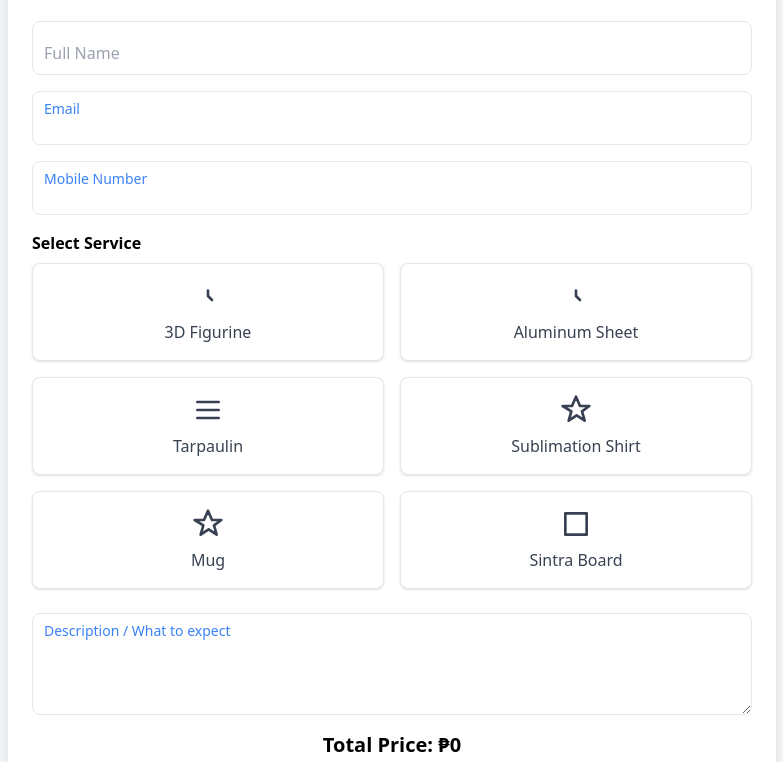
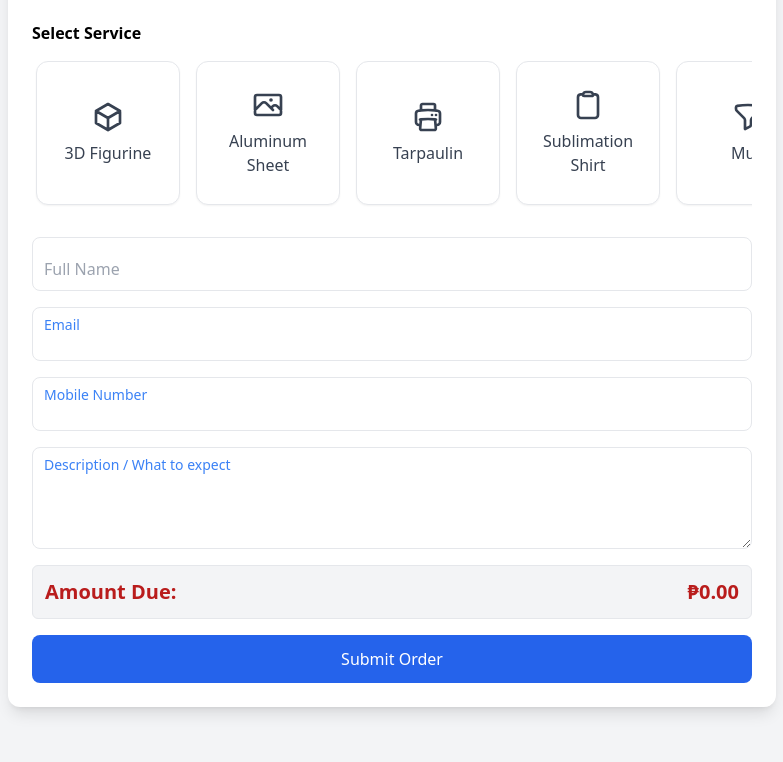
Before and after one commit to jusprint/jusprint.github.io, a plain HTML site: page index.html in a window 1280 px wide. Shown: the part 207-969 px from the top of the page, without its empty margins (248-1031 px from the left). Drawn offline with nearby package versions, Linux system fonts and the light colour scheme.

Commit message:
change the icons of the services

```diff
--- a/index.html
+++ b/index.html
@@ -5,7 +5,16 @@
   <meta name="viewport" content="width=device-width, initial-scale=1.0">
   <title>JUSPrint Order Form</title>
     <link rel="shortcut icon" href="https://scontent.fmnl40-1.fna.fbcdn.net/v/t39.30808-6/627379223_122116955691098233_2918665161886913429_n.jpg?_nc_cat=101&ccb=1-7&_nc_sid=1d70fc&_nc_eui2=AeFJKy_VssOYd-LwrznzdarNHHsWtQy2cYocexa1DLZxioOe8LmJc-UY4sEnqgOCPlKIxSIO-2iV7GvTTYDt1oJv&_nc_ohc=5QosDIq8J2UQ7kNvwEtgbMN&_nc_oc=AdlUNSgWdE9yKLO-2hXGAJJk7BtTe-z91s-UQthHket3-hygI90YSko6PBKdaZ3VRgk&_nc_zt=23&_nc_ht=scontent.fmnl40-1.fna&_nc_gid=l1CGMLu4BLPl66_kJ6BvMg&oh=00_AfsghuYaIqAzmBjMiiJLWDhYHx3W8-tSbw43Emmq3zFOHg&oe=699BA971" type="image/x-icon">
-  <script src="https://www.gstatic.com/firebasejs/9.23.0/firebase-app-compat.js"></script>
+  <style>
+  .no-scrollbar::-webkit-scrollbar {
+    display: none;
+  }
+  .no-scrollbar {
+    -ms-overflow-style: none;  /* IE and Edge */
+    scrollbar-width: none;     /* Firefox */
+  }
+</style>
+    <script src="https://www.gstatic.com/firebasejs/9.23.0/firebase-app-compat.js"></script>
   <script src="https://www.gstatic.com/firebasejs/9.23.0/firebase-firestore-compat.js"></script>
   <script src="https://cdn.tailwindcss.com"></script>
 </head>
@@ -14,6 +23,11 @@
 <div class="w-full max-w-3xl mx-auto bg-white p-6 rounded-xl shadow-lg  ">
     <img class="w-[20%] mx-auto   rounded-full" src="https://scontent.fmnl40-1.fna.fbcdn.net/v/t39.30808-6/627379223_122116955691098233_2918665161886913429_n.jpg?_nc_cat=101&ccb=1-7&_nc_sid=1d70fc&_nc_eui2=AeFJKy_VssOYd-LwrznzdarNHHsWtQy2cYocexa1DLZxioOe8LmJc-UY4sEnqgOCPlKIxSIO-2iV7GvTTYDt1oJv&_nc_ohc=5QosDIq8J2UQ7kNvwEtgbMN&_nc_oc=AdlUNSgWdE9yKLO-2hXGAJJk7BtTe-z91s-UQthHket3-hygI90YSko6PBKdaZ3VRgk&_nc_zt=23&_nc_ht=scontent.fmnl40-1.fna&_nc_gid=l1CGMLu4BLPl66_kJ6BvMg&oh=00_AfsghuYaIqAzmBjMiiJLWDhYHx3W8-tSbw43Emmq3zFOHg&oe=699BA971" alt="">
   <h1 class="text-2xl  text-center mb-6">Place your Order with <span class="font-bold">JUSPrint</span></h1>
+
+
+  <!-- Service Buttons (Generated by script.js) -->
+  <div id="serviceGroup" class="mb-6"></div>
+
 
   <!-- Customer Info -->
   <div class="relative z-0 w-full mb-4">
@@ -31,13 +45,12 @@
     <label for="phone" class="absolute left-3 top-2 text-gray-400 text-sm transition-all peer-placeholder-shown:top-5 peer-placeholder-shown:text-base peer-focus:top-2 peer-focus:text-sm peer-focus:text-blue-500 peer-valid:top-2 peer-valid:text-sm peer-valid:text-blue-500">Mobile Number</label>
   </div>
 
-  <!-- Service Buttons (Generated by script.js) -->
-  <div id="serviceGroup" class="mb-6"></div>
+
 
   <!-- Size Options -->
   <div id="sizeGroup" class="hidden mb-4">
     <p class="font-semibold mb-2">Select Options</p>
-    <div id="sizeOptions" class="flex flex-wrap gap-4"></div>
+    <div id="sizeOptions" class="flex flex-wrap"></div>
   </div>
 
   <!-- Tarpaulin Dimensions -->
@@ -83,7 +96,7 @@
   </div> -->
 
   <!-- Price -->
-  <p class="text-xl font-bold mb-4 text-center">Total Price: ₱<span id="price">0</span></p>
+  <div class="text-xl p-3 border rounded-md bg-gray-100 text-red-700 font-bold mb-4 flex justify-between"><span>Amount Due:</span> <span>₱<span id="price">0.00</span></span></div>
 
   <!-- Submit -->
   <button id="submitBtn" class="w-full bg-blue-600 text-white p-3 rounded-lg hover:bg-blue-700 transition">Submit Order</button>
--- a/script.js
+++ b/script.js
@@ -11,9 +11,7 @@ const heightEl = document.getElementById("height");
 const qtyEl = document.getElementById("qty");
 const priceEl = document.getElementById("price");
 
-// ========================
-// Load services JSON
-// ========================
+
 let servicesData = [];
 
 async function loadServices() {
@@ -23,13 +21,11 @@ async function loadServices() {
   renderServiceButtons();
 }
 
-// ========================
-// Render Service Buttons
-// ========================
+
 function renderServiceButtons() {
   const container = document.getElementById("serviceGroup");
   container.innerHTML = `<p class="font-semibold mb-2">Select Service</p>
-                         <div class="grid grid-cols-2 gap-4" id="serviceButtons"></div>`;
+                         <div class="flex gap-4 overflow-x-auto overflow-y-hidden py-2 px-1 scroll-smooth no-scrollbar" id="serviceButtons"></div>`;
   const serviceButtonsDiv = document.getElementById("serviceButtons");
 
   servicesData.forEach(service => {
@@ -37,7 +33,10 @@ function renderServiceButtons() {
     label.className = "cursor-pointer";
     label.innerHTML = `
       <input type="radio" name="service" value="${service.name}" class="peer hidden" />
-      <div class="flex flex-col items-center justify-center p-4 border rounded-lg bg-white shadow hover:bg-blue-50 peer-checked:border-blue-500 peer-checked:bg-blue-100 transition">
+      <div class="flex-shrink-0 w-36 h-36 flex flex-col items-center justify-center
+  p-4 border rounded-xl bg-white shadow-sm
+  hover:bg-blue-50 peer-checked:border-blue-500 peer-checked:bg-blue-100
+  transition relative text-center">
         <svg xmlns="http://www.w3.org/2000/svg" class="h-8 w-8 text-gray-700 mb-2" fill="none" viewBox="0 0 24 24" stroke="currentColor">
           <path stroke-linecap="round" stroke-linejoin="round" stroke-width="2" d="${service.icon}" />
         </svg>
@@ -50,9 +49,7 @@ function renderServiceButtons() {
   document.querySelectorAll('input[name="service"]').forEach(r => r.addEventListener("change", handleServiceChange));
 }
 
-// ========================
-// Handle Service Change
-// ========================
+
 function handleServiceChange() {
   const selectedName = document.querySelector('input[name="service"]:checked')?.value;
   const service = servicesData.find(s => s.name === selectedName);
@@ -92,17 +89,13 @@ function handleServiceChange() {
   calculatePrice();
 }
 
-// ========================
-// Get selected size
-// ========================
+
 function getSelectedSize() {
   const checked = document.querySelector('input[name="size"]:checked');
   return checked ? checked.value : "";
 }
 
-// ========================
-// Predefined Color Buttons
-// ========================
+
 const colorPalette = [
   { name: "Red", bg: "bg-red-600" },
   { name: "Blue", bg: "bg-blue-600" },
@@ -130,9 +123,7 @@ document.querySelectorAll("#colorOptions button").forEach(btn => {
   });
 });
 
-// ========================
-// Price Calculation
-// ========================
+
 function calculatePrice() {
   const selectedName = document.querySelector('input[name="service"]:checked')?.value;
   if (!selectedName) { priceEl.innerText = "0"; return 0; }
@@ -156,9 +147,7 @@ function calculatePrice() {
 
 [widthEl, heightEl, qtyEl].forEach(el => el.addEventListener("input", calculatePrice));
 
-// ========================
-// Convert file to Base64
-// ========================
+
 function fileToBase64(file) {
   return new Promise((resolve, reject) => {
     const reader = new FileReader();
@@ -168,9 +157,7 @@ function fileToBase64(file) {
   });
 }
 
-// ========================
-// Submit Order
-// ========================
+
 document.getElementById("submitBtn").addEventListener("click", async () => {
   const name = document.getElementById("name").value;
   const email = document.getElementById("email").value;
@@ -188,7 +175,6 @@ document.getElementById("submitBtn").addEventListener("click", async () => {
     qty: qtyEl.value || 1, color, desc,
     price: calculatePrice(),
   };
-
 
 
   sendEmail(order);
@@ -219,7 +205,4 @@ document.getElementById("submitBtn").addEventListener("click", async () => {
 }
 
 
-// ========================
-// Initialize
-// ========================
 window.addEventListener("DOMContentLoaded", loadServices);
--- a/services.json
+++ b/services.json
@@ -2,36 +2,38 @@
   "services": [
     {
       "name": "3D Figurine",
-      "icon": "M12 8v4l3 3",
+      "icon": "m21 7.5-9-5.25L3 7.5m18 0-9 5.25m9-5.25v9l-9 5.25M3 7.5l9 5.25M3 7.5v9l9 5.25m0-9v9",
       "sizes": ["X-Small 2in","Small 3in", "Medium 4in", "XL 5in","XXL 7in","XXXL 10in"],
       "prices": { "X-Small 2in":169,"Small 3in":299, "Medium 4in":299, "XL 5in":699,"XXL 7in":1299,"XXXL 10in":3299 }
     },
      {
       "name": "Aluminum Sheet",
-      "icon": "M12 8v4l3 3",
+      "icon": "m2.25 15.75 5.159-5.159a2.25 2.25 0 0 1 3.182 0l5.159 5.159m-1.5-1.5 1.409-1.409a2.25 2.25 0 0 1 3.182 0l2.909 2.909m-18 3.75h16.5a1.5 1.5 0 0 0 1.5-1.5V6a1.5 1.5 0 0 0-1.5-1.5H3.75A1.5 1.5 0 0 0 2.25 6v12a1.5 1.5 0 0 0 1.5 1.5Zm10.5-11.25h.008v.008h-.008V8.25Zm.375 0a.375.375 0 1 1-.75 0 .375.375 0 0 1 .75 0Z",
       "sizes": ["A3", "A4"],
       "prices": { "A3": 699, "A4": 499 }
     },
      {
+
+
       "name": "Tarpaulin",
-      "icon": "M4 6h16M4 12h16M4 18h16",
-      "tarpaulinRate": 35
+      "icon": "M6.72 13.829c-.24.03-.48.062-.72.096m.72-.096a42.415 42.415 0 0 1 10.56 0m-10.56 0L6.34 18m10.94-4.171c.24.03.48.062.72.096m-.72-.096L17.66 18m0 0 .229 2.523a1.125 1.125 0 0 1-1.12 1.227H7.231c-.662 0-1.18-.568-1.12-1.227L6.34 18m11.318 0h1.091A2.25 2.25 0 0 0 21 15.75V9.456c0-1.081-.768-2.015-1.837-2.175a48.055 48.055 0 0 0-1.913-.247M6.34 18H5.25A2.25 2.25 0 0 1 3 15.75V9.456c0-1.081.768-2.015 1.837-2.175a48.041 48.041 0 0 1 1.913-.247m10.5 0a48.536 48.536 0 0 0-10.5 0m10.5 0V3.375c0-.621-.504-1.125-1.125-1.125h-8.25c-.621 0-1.125.504-1.125 1.125v3.659M18 10.5h.008v.008H18V10.5Zm-3 0h.008v.008H15V10.5Z",
+      "tarpaulinRate": 23
     },
     {
       "name": "Sublimation Shirt",
-      "icon": "M12 2l3 7h7l-5.5 4 2 7-6-4-6 4 2-7L2 9h7l3-7z",
+      "icon": "M15.666 3.888A2.25 2.25 0 0 0 13.5 2.25h-3c-1.03 0-1.9.693-2.166 1.638m7.332 0c.055.194.084.4.084.612v0a.75.75 0 0 1-.75.75H9a.75.75 0 0 1-.75-.75v0c0-.212.03-.418.084-.612m7.332 0c.646.049 1.288.11 1.927.184 1.1.128 1.907 1.077 1.907 2.185V19.5a2.25 2.25 0 0 1-2.25 2.25H6.75A2.25 2.25 0 0 1 4.5 19.5V6.257c0-1.108.806-2.057 1.907-2.185a48.208 48.208 0 0 1 1.927-.184",
       "sizes": ["X-Small","Small", "Medium", "Large", "XL"],
       "prices": {  "X-Small": 200,"Small": 200, "Medium": 250, "Large": 300, "XL": 350 }
     },
      {
       "name": "Mug",
-      "icon": "M12 2l3 7h7l-5.5 4 2 7-6-4-6 4 2-7L2 9h7l3-7z",
+      "icon": "M12 3c2.755 0 5.455.232 8.083.678.533.09.917.556.917 1.096v1.044a2.25 2.25 0 0 1-.659 1.591l-5.432 5.432a2.25 2.25 0 0 0-.659 1.591v2.927a2.25 2.25 0 0 1-1.244 2.013L9.75 21v-6.568a2.25 2.25 0 0 0-.659-1.591L3.659 7.409A2.25 2.25 0 0 1 3 5.818V4.774c0-.54.384-1.006.917-1.096A48.32 48.32 0 0 1 12 3Z",
       "sizes": ["Regular", "Colored","Magic"],
       "prices": {  "Regular": 99, "Colored": 149,"Magic": 169 }
     },
     {
       "name": "Sintra Board",
-      "icon": "M4 4h16v16H4z",
+      "icon": "m20.25 7.5-.625 10.632a2.25 2.25 0 0 1-2.247 2.118H6.622a2.25 2.25 0 0 1-2.247-2.118L3.75 7.5m8.25 3v6.75m0 0-3-3m3 3 3-3M3.375 7.5h17.25c.621 0 1.125-.504 1.125-1.125v-1.5c0-.621-.504-1.125-1.125-1.125H3.375c-.621 0-1.125.504-1.125 1.125v1.5c0 .621.504 1.125 1.125 1.125Z",
       "sizes": ["A3", "A4"],
       "prices": { "A3": 299, "A4": 149 }
     }
```
